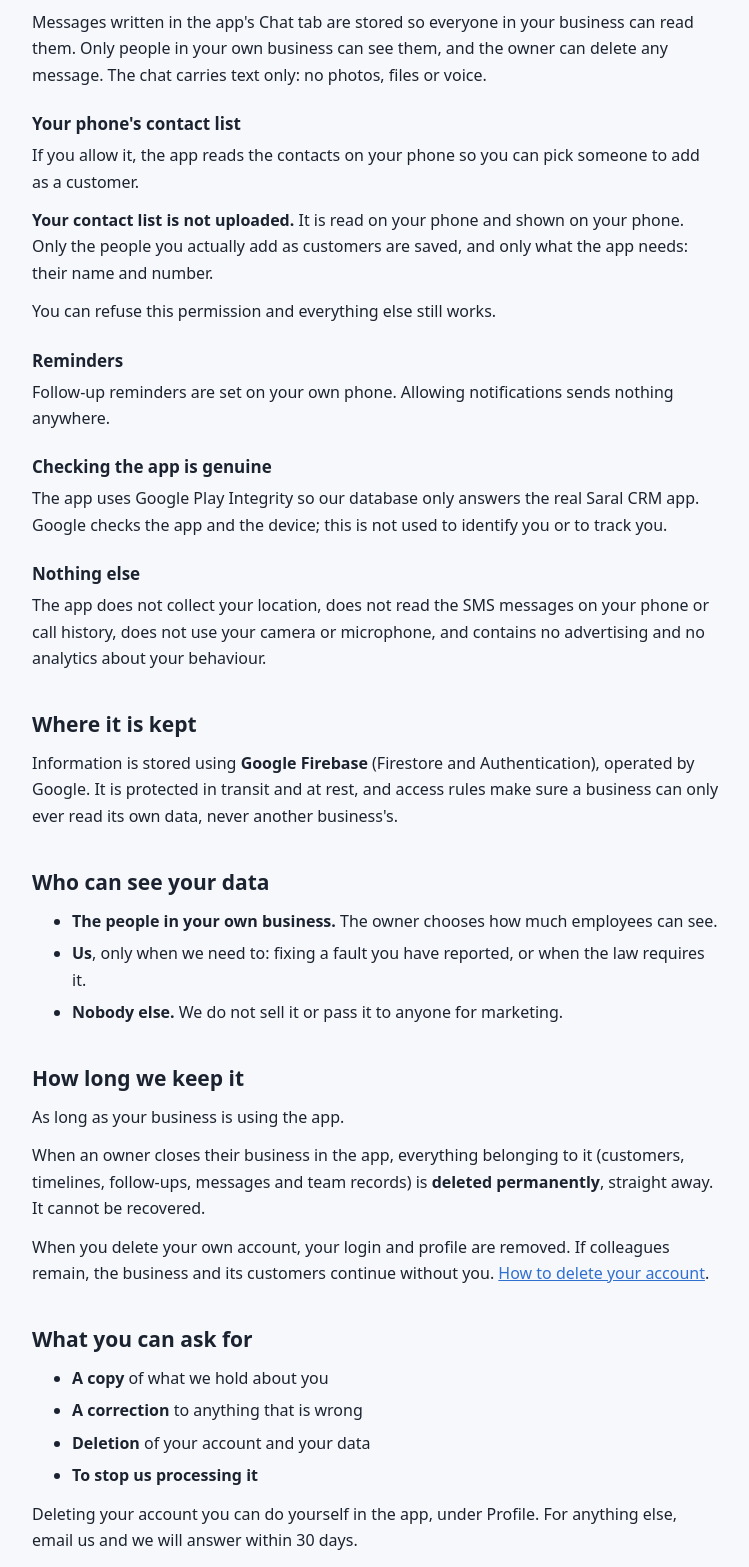
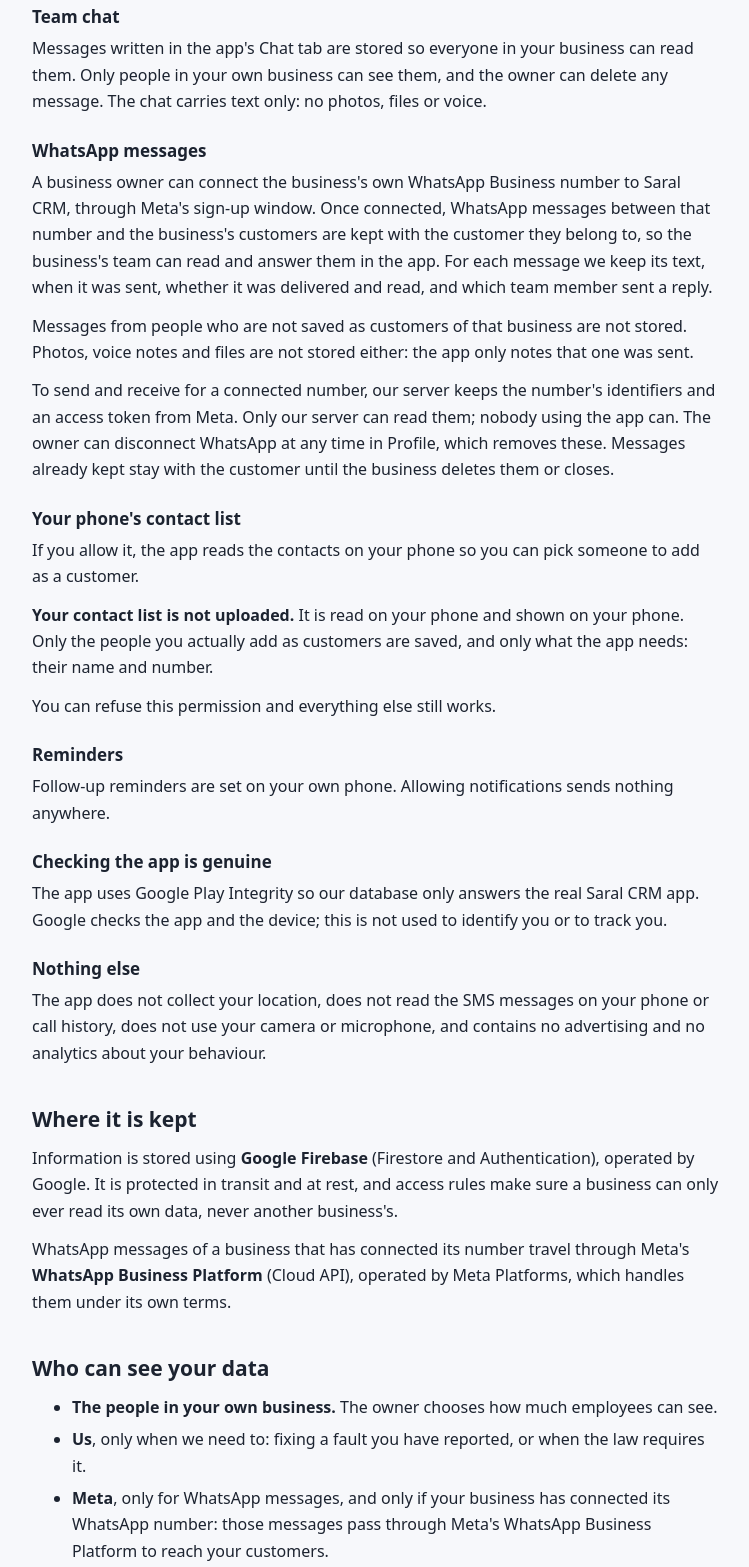
Before and after one commit to patilsunny220/saralcrm, a plain HTML site: page privacy.html in a window 1280 px wide. Shown: the part 1046-2613 px from the top of the page, without its empty margins (264-1013 px from the left). Drawn offline with Linux system fonts and the light colour scheme.

Commit message:
Updated whatsapp section in privacy

```diff
--- a/privacy.html
+++ b/privacy.html
@@ -19,7 +19,7 @@
 
 <main><div class="wrap">
   <h1>Privacy Policy</h1>
-  <p class="updated">Last updated: 23 September 2026</p>
+  <p class="updated">Last updated: 24 October 2026</p>
 
   <p>This policy explains what the Saral CRM app does with information. It is
   written plainly, because a policy nobody can read protects nobody.</p>
@@ -27,7 +27,7 @@
   business uses it, that business decides what goes in. We hold it for them.</p>
 
   <h2>Who we are</h2>
-  <p>Saral CRM is operated by Deep Patil, India.</p>
+  <p>Saral CRM is operated by SARAL CRM, a sole proprietorship of Deep Patil, Vadodara, Gujarat, India. Udyam (MSME) registered.</p>
   <p>Email: <a href="mailto:patildeep220220@gmail.com"><strong>patildeep220220@gmail.com</strong></a></p>
   <p>For anything about your information (a question, a correction, or a
   request to delete it) write to that address.</p>
@@ -58,6 +58,22 @@
   the owner can delete any message. The chat carries text only: no photos,
   files or voice.</p>
 
+  <h3>WhatsApp messages</h3>
+  <p>A business owner can connect the business's own WhatsApp Business number
+  to Saral CRM, through Meta's sign-up window. Once connected, WhatsApp
+  messages between that number and the business's customers are kept with the
+  customer they belong to, so the business's team can read and answer them in
+  the app. For each message we keep its text, when it was sent, whether it was
+  delivered and read, and which team member sent a reply.</p>
+  <p>Messages from people who are not saved as customers of that business are
+  not stored. Photos, voice notes and files are not stored either: the app only
+  notes that one was sent.</p>
+  <p>To send and receive for a connected number, our server keeps the
+  number's identifiers and an access token from Meta. Only our server can read
+  them; nobody using the app can. The owner can disconnect WhatsApp at any time
+  in Profile, which removes these. Messages already kept stay with the customer
+  until the business deletes them or closes.</p>
+
   <h3>Your phone's contact list</h3>
   <p>If you allow it, the app reads the contacts on your phone so you can pick
   someone to add as a customer.</p>
@@ -85,6 +101,9 @@
   and Authentication), operated by Google. It is protected in transit and at
   rest, and access rules make sure a business can only ever read its own
   data, never another business's.</p>
+  <p>WhatsApp messages of a business that has connected its number travel
+  through Meta's <strong>WhatsApp Business Platform</strong> (Cloud API),
+  operated by Meta Platforms, which handles them under its own terms.</p>
 
   <h2>Who can see your data</h2>
   <ul>
@@ -92,6 +111,9 @@
     much employees can see.</li>
     <li><strong>Us</strong>, only when we need to: fixing a fault you have
     reported, or when the law requires it.</li>
+    <li><strong>Meta</strong>, only for WhatsApp messages, and only if your
+    business has connected its WhatsApp number: those messages pass through
+    Meta's WhatsApp Business Platform to reach your customers.</li>
     <li><strong>Nobody else.</strong> We do not sell it or pass it to anyone
     for marketing.</li>
   </ul>
@@ -129,7 +151,7 @@
 </div></main>
 
 <footer class="site"><div class="wrap">
-  Saral CRM · <a href="mailto:patildeep220220@gmail.com">patildeep220220@gmail.com</a> · We reply within 24 hours.
+  SARAL CRM (proprietor: Deep Patil), Vadodara, Gujarat, India · <a href="mailto:patildeep220220@gmail.com">patildeep220220@gmail.com</a> · We reply within 24 hours.
 </div></footer>
 </body>
 </html>
```
